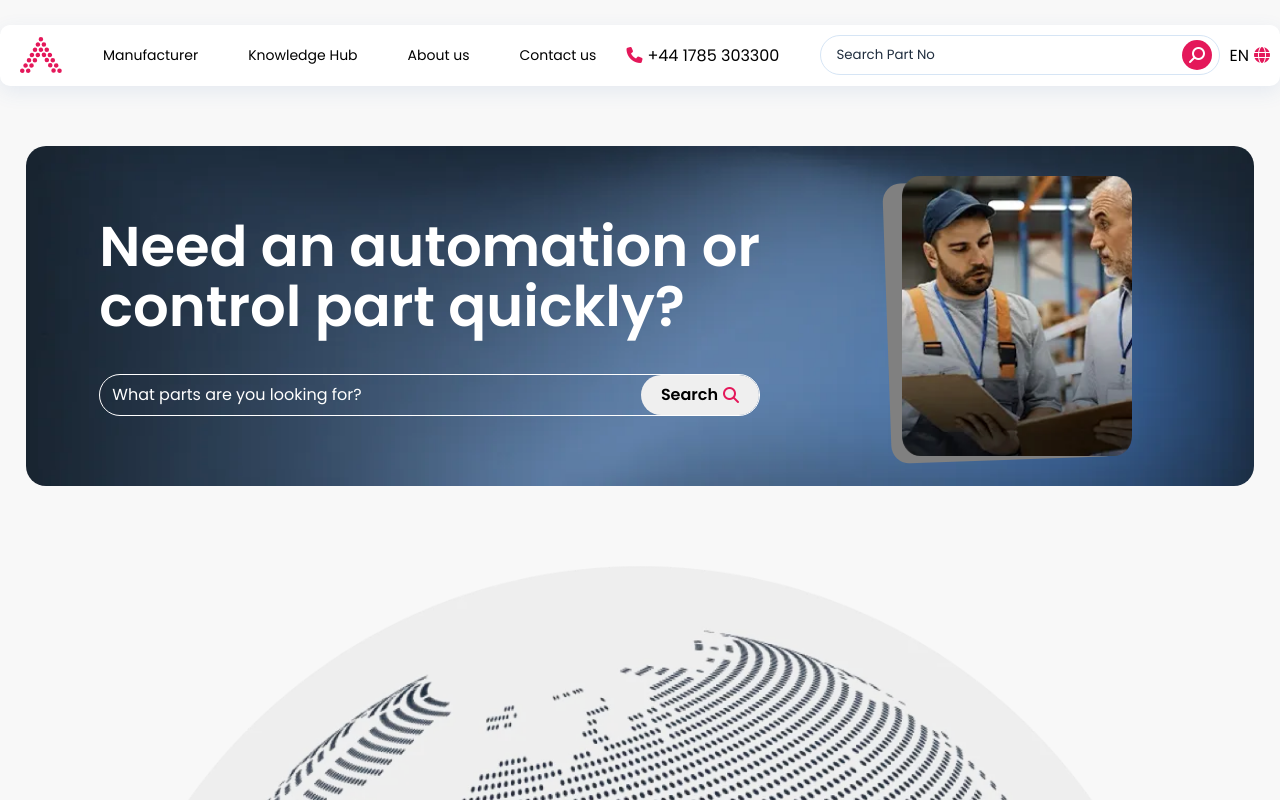
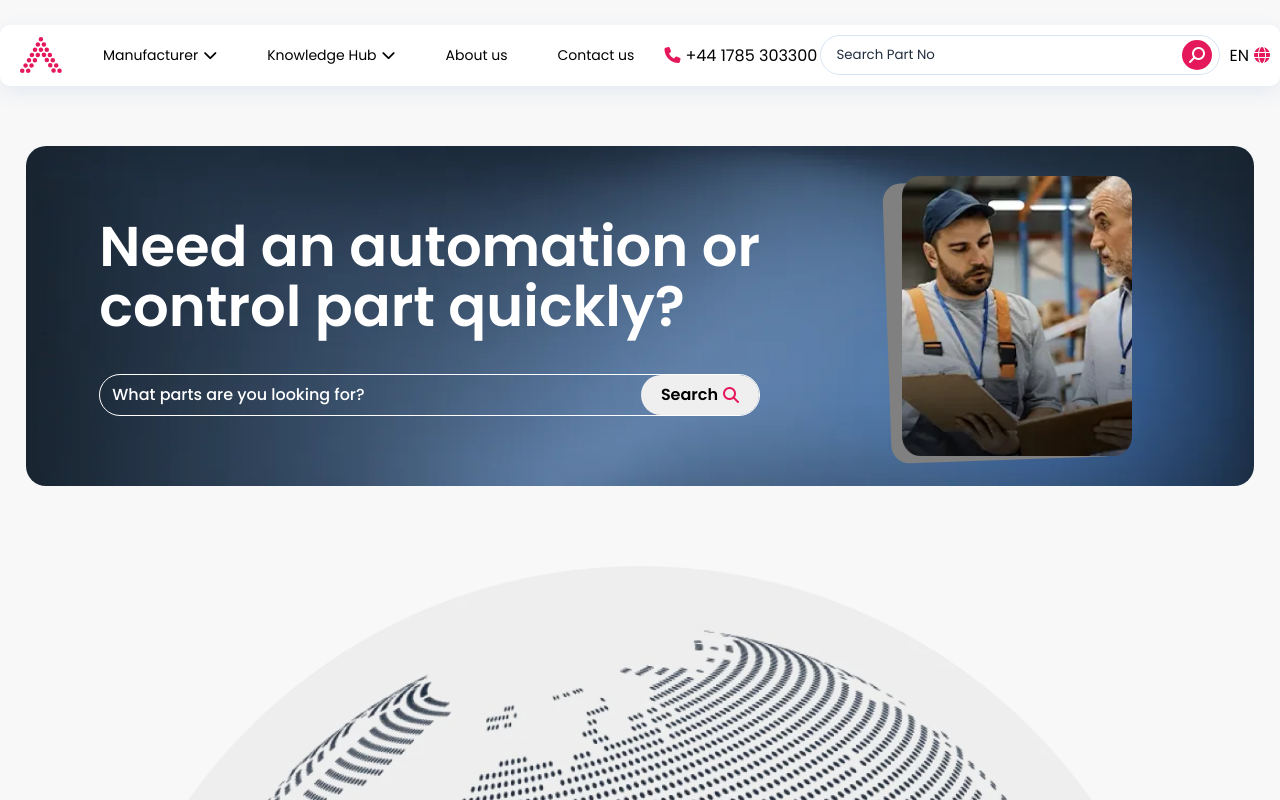
Before and after one commit to emmanuelojiji/eua-refresh, a React (Create React App) app: page / in a window 1280 px wide. Shown: the top 800 px of the page. Built offline with nearby package versions, Linux system fonts and the light colour scheme.

Commit message:
feat: submenu chevron added to nav

```diff
--- a/src/App.scss
+++ b/src/App.scss
@@ -85,6 +85,7 @@
       background: none;
       border: 0;
       font-size: 16px;
+      font-weight: 500;
       &::placeholder {
         color: white;
       }
--- a/src/components/Header.js
+++ b/src/components/Header.js
@@ -6,8 +6,13 @@ const Header = () => {
       <div className="header-content">
         <img src={logo} className="logo" />
         <nav>
-          <a>Manufacturer</a>
-          <a>Knowledge Hub</a>
+          <a>
+            Manufacturer<i class="fa-solid fa-chevron-down"></i>
+          </a>
+
+          <a>
+            Knowledge Hub<i class="fa-solid fa-chevron-down"></i>
+          </a>
           <a>About us</a>
           <a>Contact us</a>
         </nav>
@@ -22,7 +27,7 @@ const Header = () => {
             placeholder="Search Part No"
           />
           <div className="search-button">
-          <i class="fa-solid fa-magnifying-glass"></i>
+            <i class="fa-solid fa-magnifying-glass"></i>
           </div>
         </div>
 
--- a/src/components/Header.scss
+++ b/src/components/Header.scss
@@ -20,6 +20,10 @@ nav {
   p {
     font-size: 14px;
   }
+}
+
+.fa-chevron-down{
+  margin-left: 5px;
 }
 
 .fa-phone {
```
